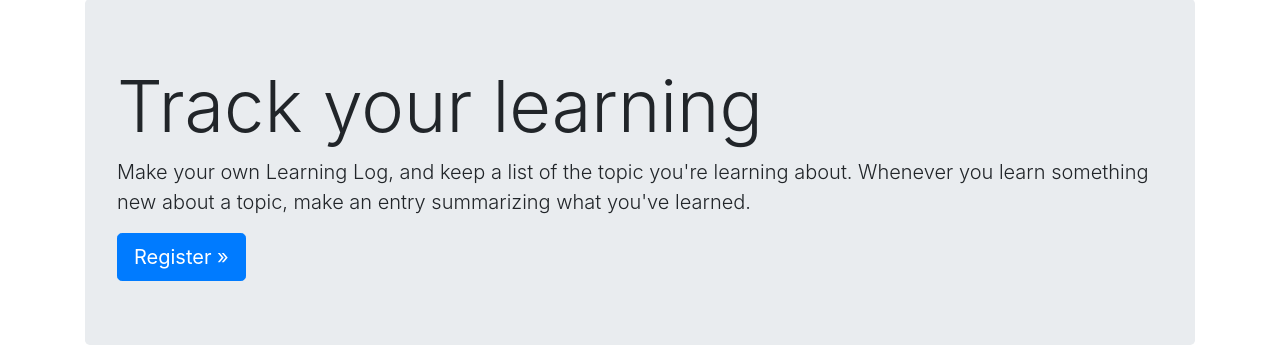
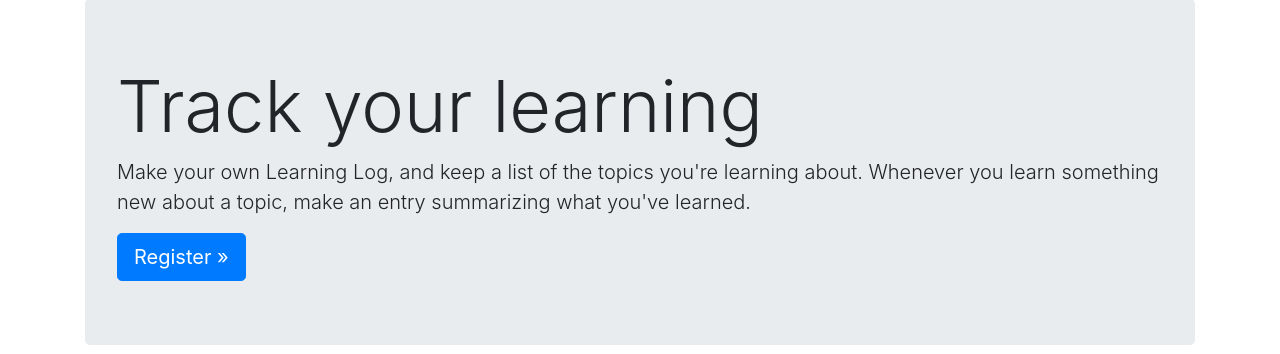
Before and after one commit to rvua/Learning_Log, a Django app: page / in a window 1280 px wide. Shown: the part 83-437 px from the top of the page. Run offline with Django 3.2, Linux system fonts and the light colour scheme; some libraries are stand-ins or nearby versions.

Commit message:
Index.html changes

```diff
--- a/learning_logs/templates/learning_logs/index.html
+++ b/learning_logs/templates/learning_logs/index.html
@@ -5,7 +5,7 @@
         <h1 class="display-3">Track your learning</h1>
 
         <p class="lead">Make your own Learning Log, and keep a list of the
-        topic you're learning about. Whenever you learn something new
+        topics you're learning about. Whenever you learn something new
         about a topic, make an entry summarizing what you've learned.</p>
 
         <a class="btn btn-lg btn-primary" href="{% url 'users:register' %}"
```
Also changed, not shown: db.sqlite3, learning_logs/templates/learning_logs/base.html (line endings or trailing spaces), learning_logs/views.py (line endings or trailing spaces).
